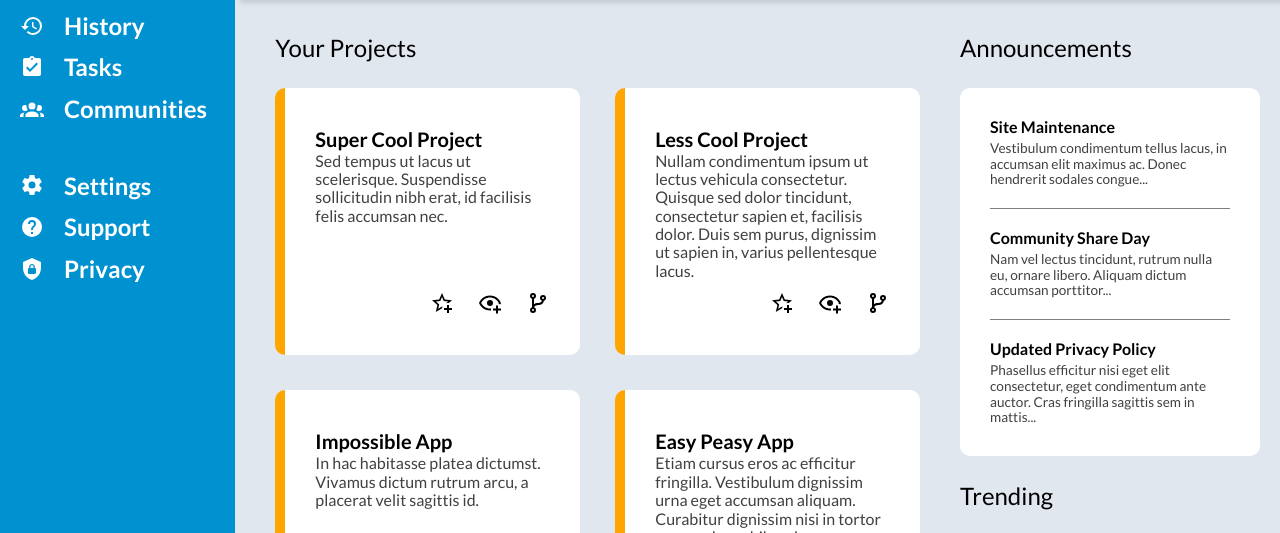
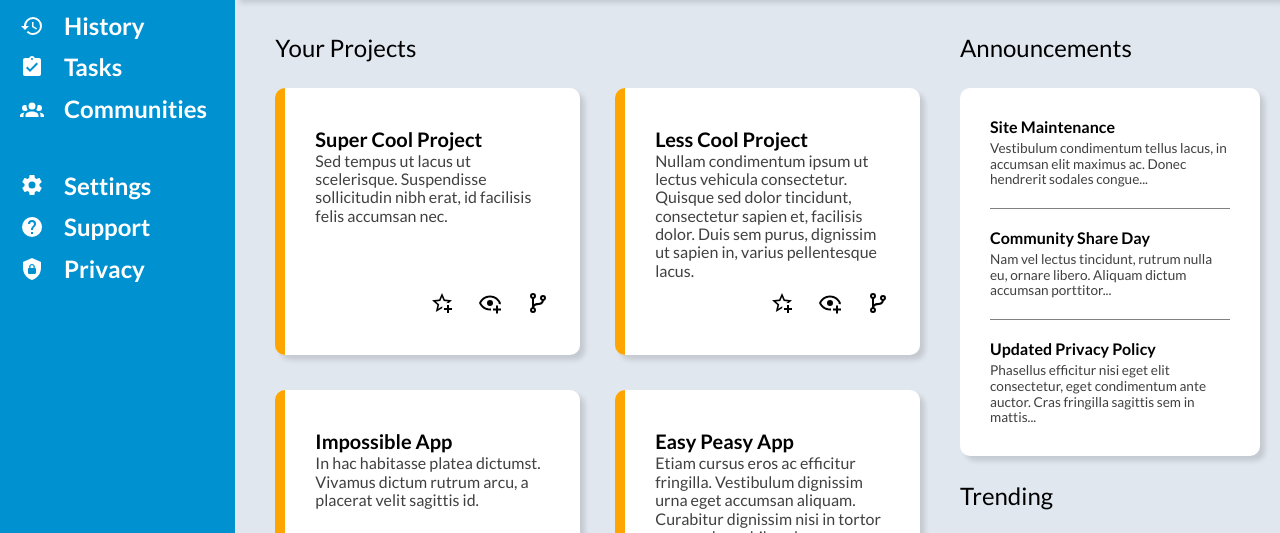
Before and after one commit to icorvus/admin-dashboard, a plain HTML site: page index.html in a window 1280 px wide. Shown: the part 220-753 px from the top of the page. Drawn offline with Linux system fonts and the light colour scheme.

Commit message:
Added some box-shadow to pop certain elements more

```diff
--- a/style.css
+++ b/style.css
@@ -88,7 +88,6 @@ html {
   grid-template-columns: 1fr 400px;
   grid-template-rows: 5fr 15px minmax(100px, 8fr);
   padding: 20px;
-  box-shadow: 5px 5px 5px rgba(0, 0, 0, 0.125);
   position: relative;
   z-index: 10;
 }
@@ -320,3 +319,10 @@ html {
 .trending-user .user-name {
   align-self: end;
 }
+
+.card,
+.header,
+.news-box,
+.trending-box {
+  box-shadow: 5px 5px 5px rgba(0, 0, 0, 0.125);
+}
```
